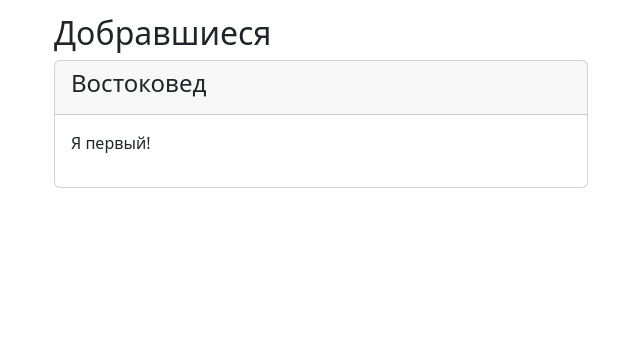
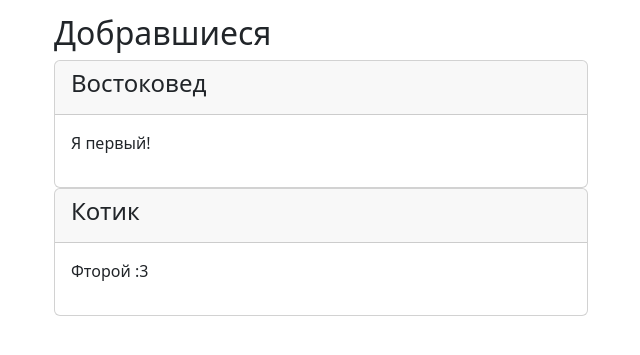
Before and after one commit to yuliya-le/Yu-train, a Django app: page /dashboard/ in a window 1280 px wide. Shown: the part 283-638 px from the top of the page, without its empty margins (40-680 px from the left). Run offline with Django 5.2, Linux system fonts and the light colour scheme.

Commit message:
doska pocheta

```diff
--- a/GitTrain/main/templates/main/dashboard.html
+++ b/GitTrain/main/templates/main/dashboard.html
@@ -34,6 +34,14 @@
                         <p>Я первый!</p>
                     </div>
                 </div>
+				<div class='card'>
+                    <div class='card-header'>
+                        <h4 class='card-title'>Котик</h4>
+                    </div>
+                    <div class='card-body'>
+                        <p>Фторой :3</p>
+                    </div>
+                </div>
             </div>
         </div>
     </div>
```
